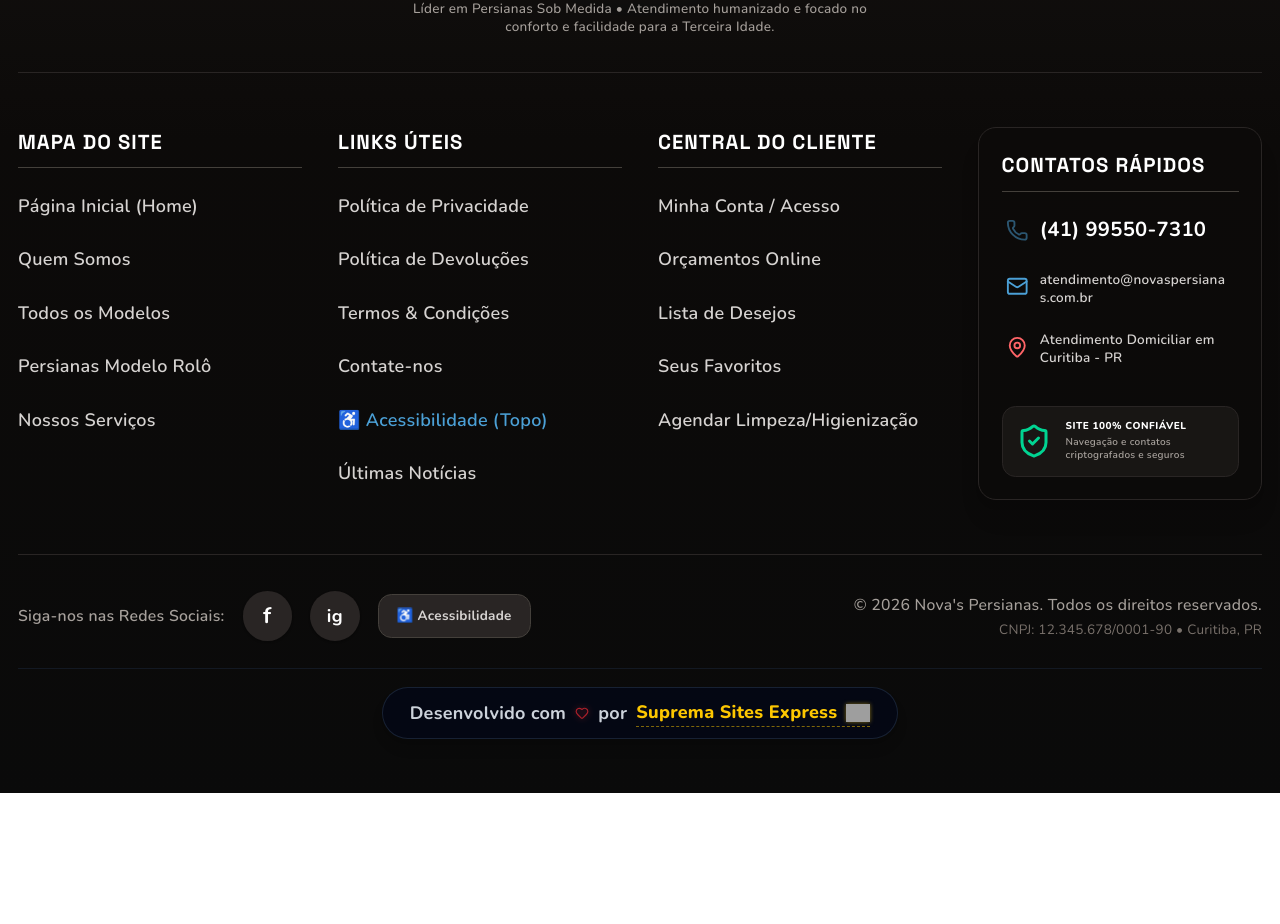
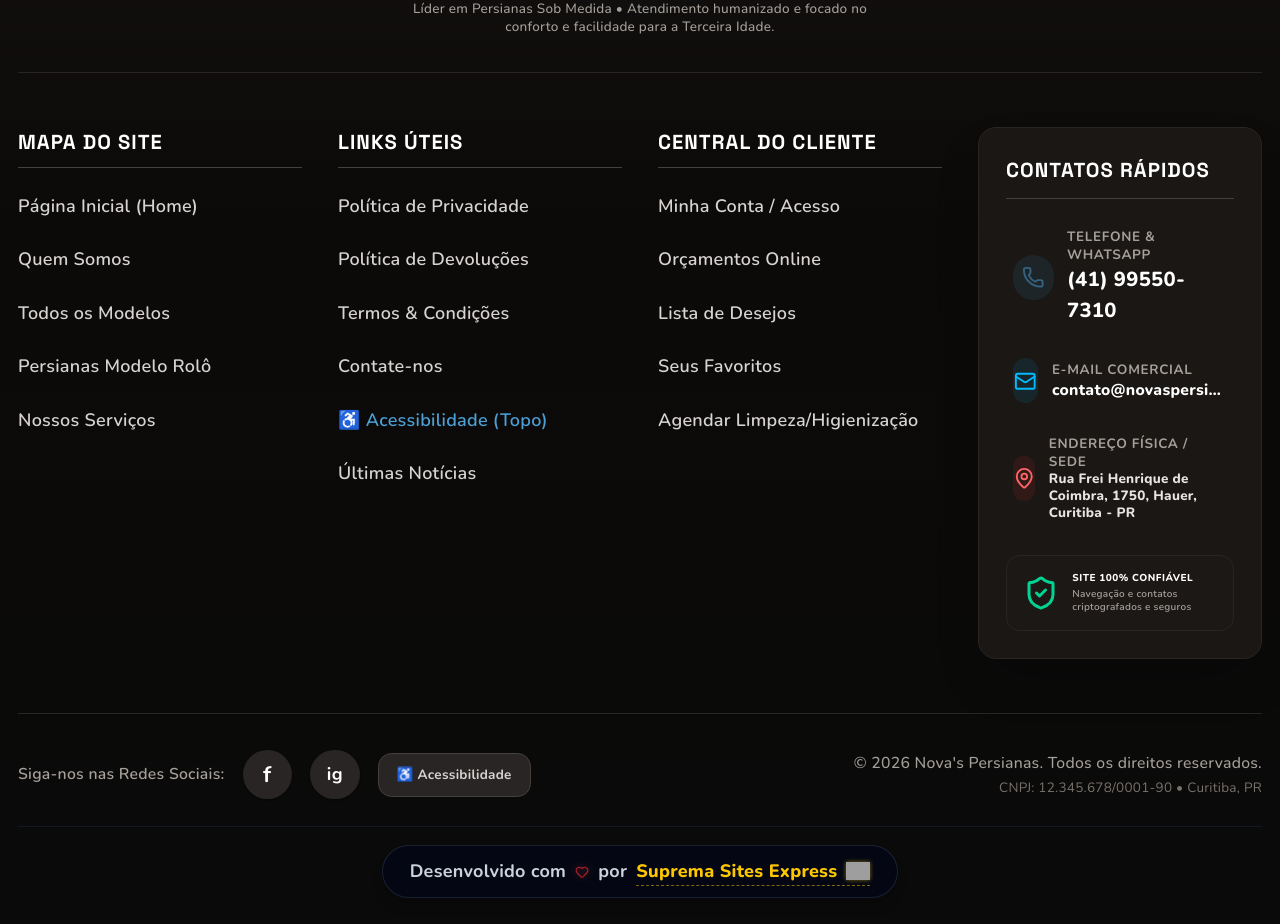
Before and after one commit to supremapix/-Novas-Persianas, a React (Vite) app: page / in a window 1280 px wide. Shown: the part 10557-11481 px from the top of the page. Before the commit the page ends 11350 px from the top, so only its background shows below. Built offline with nearby package versions, Linux system fonts and the light colour scheme; grey boxes are pictures that could not be loaded.

Commit message:
style(footer): update contact section UI
Refine contact section styling, spacing, and hover effects for better consistency and accessibility.

```diff
--- a/src/components/Footer.tsx
+++ b/src/components/Footer.tsx
@@ -334,36 +334,46 @@ export default function Footer({
           </div>
 
           {/* Column 4: CONTATOS & CONFIAVEL BADGE */}
-          <div className={`flex flex-col gap-4 p-5 rounded-2xl border transition-all duration-300 ${
+          <div className={`flex flex-col gap-5 p-6 rounded-2xl border transition-all duration-300 ${
             highContrast
-              ? "bg-stone-950 border-white text-white"
-              : "bg-stone-950/60 text-stone-200 border-stone-800"
-          } shadow-xl`}>
-            <h4 className="text-lg font-bold text-white border-b border-stone-700 pb-2 font-display uppercase tracking-wider">
+              ? "bg-black border-white text-white"
+              : "bg-stone-900/90 text-stone-200 border-stone-800 shadow-2xl"
+          }`}>
+            <h4 className="text-lg font-black text-white border-b border-stone-700 pb-2.5 font-display uppercase tracking-wider">
               Contatos Rápidos
             </h4>
-            <div className="flex flex-col gap-3.5 text-base font-semibold">
+            <div className="flex flex-col gap-4 text-base font-semibold">
 
               {/* Phone Click */}
               <a
                 href="tel:+5541995507310"
-                className="flex items-start gap-2.5 text-stone-300 hover:text-white hover:underline focus:underline p-1 rounded focus:outline-none"
-                title="Ligar para a loja"
+                className="group flex items-center gap-3 text-stone-300 hover:text-brand-blue transition-colors p-1.5 rounded-xl hover:bg-stone-800/40 focus:outline-none focus:ring-2 focus:ring-brand-blue"
+                title="Ligar para Nova's Persianas"
                 aria-label="Ligar para o telefone (41) 99550-7310"
               >
-                <Phone className="w-5 h-5 text-brand-blue shrink-0 mt-1 animate-pulse" />
-                <span className="text-lg font-bold text-white">(41) 99550-7310</span>
+                <div className="w-10 h-10 rounded-full bg-brand-blue/10 flex items-center justify-center text-brand-blue group-hover:bg-brand-blue group-hover:text-white transition-all">
+                  <Phone className="w-5 h-5 shrink-0 animate-pulse" />
+                </div>
+                <div className="flex flex-col">
+                  <span className="text-xs text-stone-400 font-bold uppercase tracking-wider">Telefone & WhatsApp</span>
+                  <span className="text-lg font-extrabold text-white group-hover:underline">(41) 99550-7310</span>
+                </div>
               </a>
 
               {/* Email Click */}
               <a
-                href="mailto:atendimento@novaspersianas.com.br"
-                className="flex items-start gap-2.5 text-stone-300 hover:text-white hover:underline focus:underline p-1 rounded focus:outline-none break-all text-xs"
-                title="Enviar e-mail para a loja"
-                aria-label="Enviar e-mail para atendimento@novaspersianas.com.br"
+                href="mailto:contato@novaspersianascuritiba.com.br"
+                className="group flex items-center gap-3 text-stone-300 hover:text-brand-blue transition-colors p-1.5 rounded-xl hover:bg-stone-800/40 focus:outline-none focus:ring-2 focus:ring-brand-blue"
+                title="Enviar e-mail para contato@novaspersianascuritiba.com.br"
+                aria-label="Enviar e-mail para contato@novaspersianascuritiba.com.br"
               >
-                <Mail className="w-5 h-5 text-brand-blue shrink-0 mt-1" />
-                <span>atendimento@novaspersianas.com.br</span>
+                <div className="w-10 h-10 rounded-full bg-sky-500/10 flex items-center justify-center text-sky-400 group-hover:bg-sky-500 group-hover:text-white transition-all">
+                  <Mail className="w-5 h-5 shrink-0" />
+                </div>
+                <div className="flex flex-col overflow-hidden">
+                  <span className="text-xs text-stone-400 font-bold uppercase tracking-wider">E-mail Comercial</span>
+                  <span className="text-sm font-extrabold text-white group-hover:underline truncate">contato@novaspersianascuritiba.com.br</span>
+                </div>
               </a>
 
               {/* Address Click */}
@@ -371,17 +381,22 @@ export default function Footer({
                 href="https://maps.app.goo.gl/cywjDuMVyBH4QiDD8?g_st=ac"
                 target="_blank"
                 rel="noopener noreferrer"
-                className="flex items-start gap-2.5 text-stone-300 hover:text-white hover:underline focus:underline p-1 rounded focus:outline-none text-xs"
-                title="Abrir endereço no mapa"
-                aria-label="Endereço Curitiba, Paraná. Clique para ver direções no mapa."
+                className="group flex items-center gap-3 text-stone-300 hover:text-brand-blue transition-colors p-1.5 rounded-xl hover:bg-stone-800/40 focus:outline-none focus:ring-2 focus:ring-brand-blue"
+                title="Ver endereço no Google Maps"
+                aria-label="Nossa sede no bairro Hauer em Curitiba. Clique para abrir rotas no Google Maps."
               >
-                <MapPin className="w-5 h-5 text-red-400 shrink-0 mt-1" />
-                <span>Atendimento Domiciliar em Curitiba - PR</span>
+                <div className="w-10 h-10 rounded-full bg-red-500/10 flex items-center justify-center text-red-400 group-hover:bg-red-500 group-hover:text-white transition-all">
+                  <MapPin className="w-5 h-5 shrink-0" />
+                </div>
+                <div className="flex flex-col">
+                  <span className="text-xs text-stone-400 font-bold uppercase tracking-wider">Endereço Física / Sede</span>
+                  <span className="text-xs font-extrabold text-stone-200 leading-tight group-hover:underline">Rua Frei Henrique de Coimbra, 1750, Hauer, Curitiba - PR</span>
+                </div>
               </a>
 
               {/* SELO DE SITE CONFIÁVEL / SITE SEGURO */}
-              <div className={`mt-4 p-3 rounded-xl border flex items-center gap-3 ${
-                highContrast ? "bg-stone-900 border-white text-white" : "bg-stone-900/80 text-emerald-100 border-stone-800"
+              <div className={`mt-2 p-3.5 rounded-xl border flex items-center gap-3 ${
+                highContrast ? "bg-stone-900 border-white text-white" : "bg-stone-900/90 text-emerald-100 border-stone-800"
               }`}>
                 <ShieldCheck className="w-8 h-8 text-emerald-400 shrink-0" />
                 <div className="text-xs">
```
